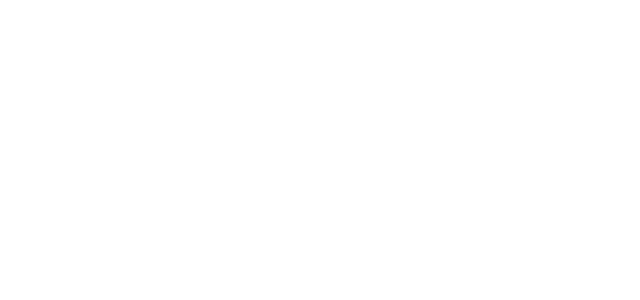
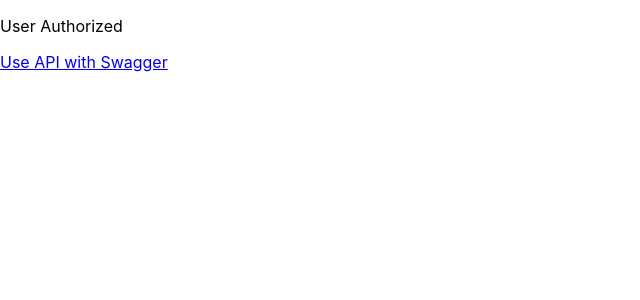
Before and after one commit to yoelmacia/ConradConnectCodingChallenge, a React (Create React App) app in the folder frontend/: page /search in a window 1280 px wide. Shown: the top 300 px of the page, without its empty margins (0-640 px from the left). Built offline with nearby package versions, Linux system fonts and the light colour scheme.

Commit message:
Create search component
When the token will be generated the app will
redirect to the search component getting rid
of the authorize.html and handle the search.

```diff
--- a/frontend/src/App.js
+++ b/frontend/src/App.js
@@ -1,6 +1,7 @@
 import React from "react";
 import "./App.css";
 import Welcome from "./components/Welcome";
+import Search from "./components/Search";
 
 import { BrowserRouter as Router, Switch, Route } from "react-router-dom";
 
@@ -12,6 +13,9 @@
           <Route exact path="/">
             <Welcome />
           </Route>
+          <Route path="/search">
+            <Search />
+          </Route>
         </Switch>
       </Router>
     </div>
--- /dev/null
+++ b/frontend/src/components/Search.js
@@ -0,0 +1,13 @@
+import React from "react";
+import "./Search.css";
+
+export default class Search extends React.Component {
+  render() {
+    return (
+      <div>
+        <p>User Authorized</p>
+        <a href="http://localhost:3000/api-docs">Use API with Swagger</a>
+      </div>
+    );
+  }
+}
```
Also changed, not shown: frontend/src/components/Search.css (added), 2 other files (tests, documents, lock files or other folders).
